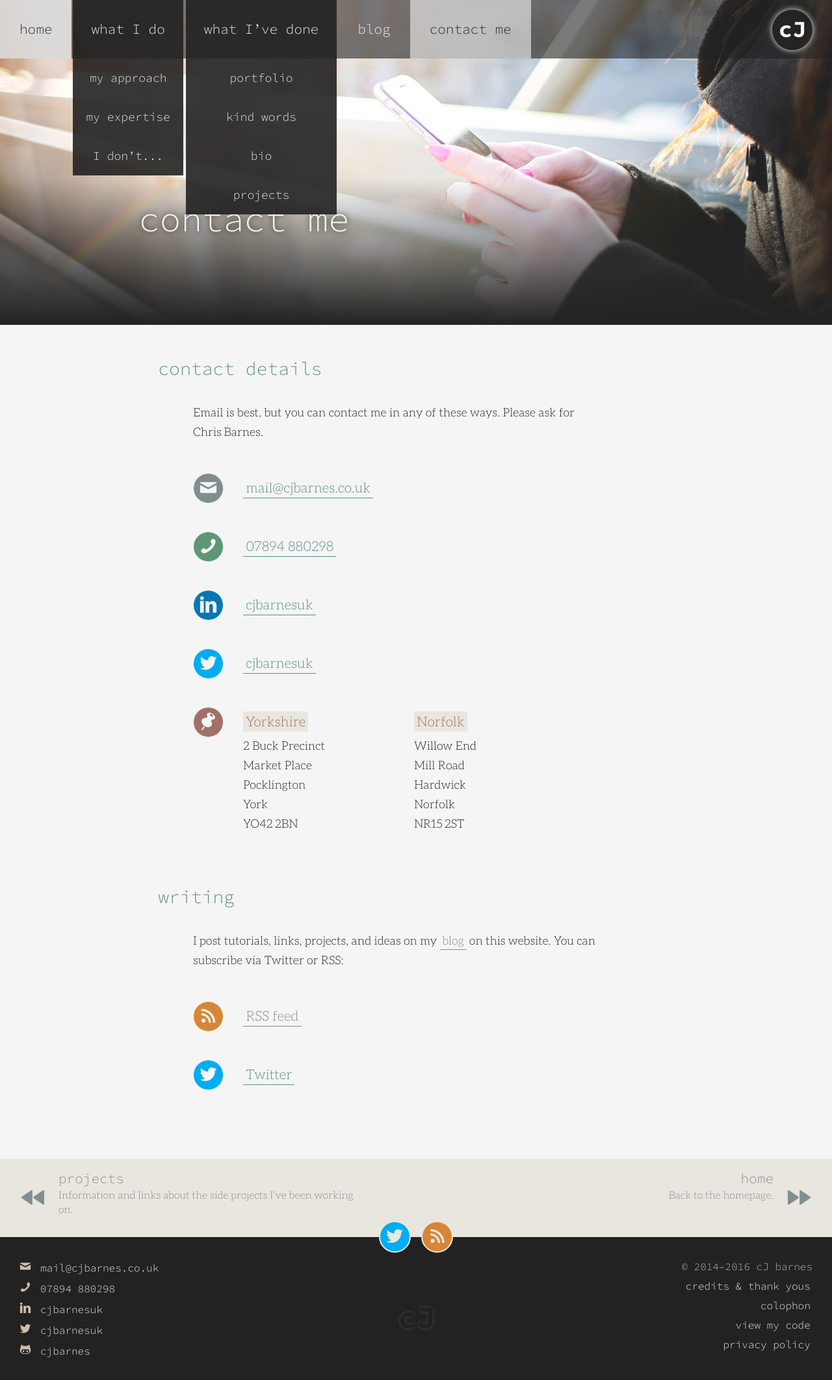
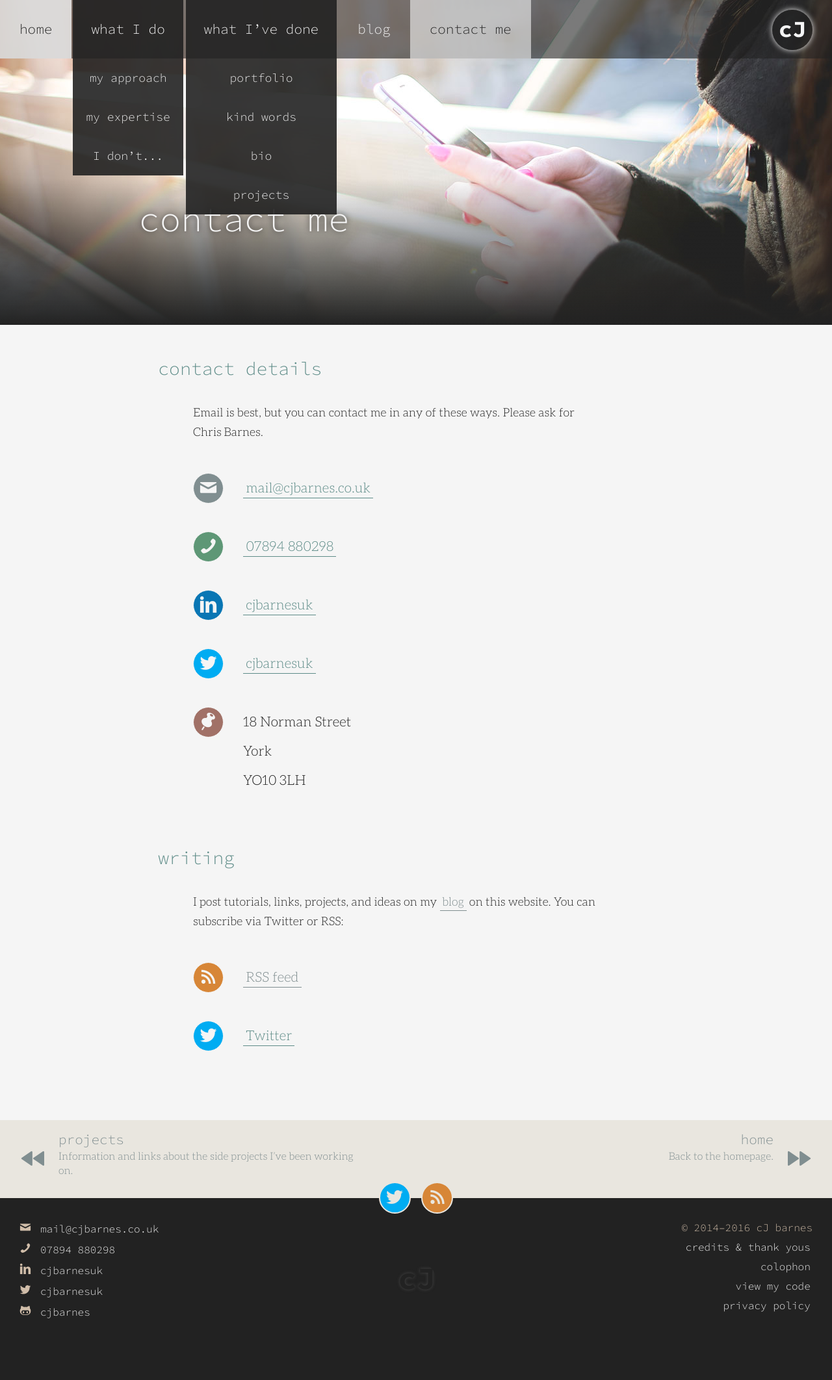
Before and after one commit to cjbarnes/cjbarnes.github.io, a Jekyll site: the page built from _pages/contact.html, in a window 1280 px wide. Shown: the whole page at 65% size. Built offline with Jekyll 4.4.1, drawn with Linux system fonts in a browser that asks for light colours; after the commit the page ends 2064 px from its top, so only the background shows below that.

Commit message:
Only show one address on the Contact Me page

```diff
--- a/_pages/contact.html
+++ b/_pages/contact.html
@@ -28,23 +28,10 @@ stylesheet: contact
     </dd>
   <dt class="contact-details-label address" title="Address">&#xe64d;</dt>
     <dd class="contact-details-data address">
-      <strong>Yorkshire</strong><br>
       <address>
-        2 Buck Precinct<br>
-        Market Place<br>
-        Pocklington<br>
+        18 Norman Street<br>
         York<br>
-        YO42&nbsp;2BN
-      </address>
-    </dd>
-    <dd class="contact-details-data address">
-      <strong>Norfolk</strong><br>
-      <address>
-        Willow End<br>
-        Mill Road<br>
-        Hardwick<br>
-        Norfolk<br>
-        NR15&nbsp;2ST
+        YO10&nbsp;3LH
       </address>
     </dd>
 </dl>
--- a/_src/sass/layouts/_contact-details.scss
+++ b/_src/sass/layouts/_contact-details.scss
@@ -42,37 +42,7 @@
     vertical-align: middle;
 
     address {
-        @include font-size-leading("normal");
         margin: 0;
     }
 
-    + .contact-details-data {
-    /*** When there are 2 sets of details for one label icon (e.g. addresses),
-     *** move the 2nd set to the right so it lines up with the 1st set on
-     *** mobile.
-     ***/
-        position: relative;
-        left: ($circle-diameter + (1px * 2));
-        /* Prevent bug in iOS Safari where the 2 address go side-by-side, even
-         * thought that overflows the screen width! */
-        clear: left;
-    }
-
 }
-
-@include media-width("address-two-columns") {
-/*** Media query: Wide enough for properly spaced side-by-side-addresses.
- ***/
-    .contact-details-data {
-
-        address {
-            @include rem("margin-right", ($line * 2));
-        }
-
-        + .contact-details-data {
-            clear: none;
-        }
-
-    }
-
-}
--- a/_src/sass/variables/_media-queries.scss
+++ b/_src/sass/variables/_media-queries.scss
@@ -11,7 +11,6 @@
 // how the site adapts at that breakpoint, to make code reading easier.
 $breakpoints: (
     "footer-two-columns"         :  480px,
-    "address-two-columns"        :  480px,
     "homepage-footer-two-columns":  600px,
     "normal-size"                :  718px,
     "nav-horizontal"             :  800px,
```
Also changed, not shown: _includes/css/contact.min.css.
